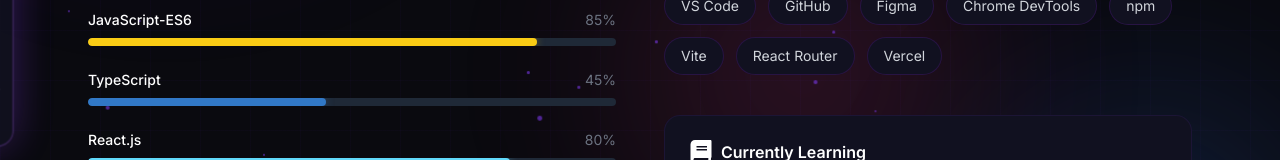
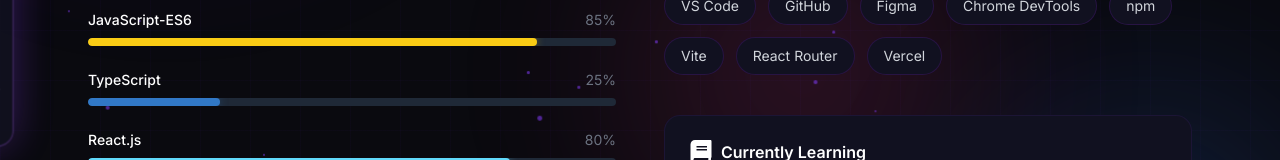
Before and after one commit to sabujAlom/portfolio, a Next.js app: page /skills in a window 1280 px wide. Shown: the part 470-630 px from the top of the page. Built offline with nearby package versions, Linux system fonts and the light colour scheme.

Commit message:
typscrip skill added

```diff
--- a/src/components/layers/Skills.jsx
+++ b/src/components/layers/Skills.jsx
@@ -9,7 +9,7 @@
   { name: 'CSS3', level: 89, color: '#3b82f6' },
   { name: 'Tailwind CSS', level: 85, color: '#38bdf8' },
   { name: 'JavaScript-ES6', level: 85, color: '#facc15' },
-  { name: 'TypeScript', level: 45, color: '#3178C6' },
+  { name: 'TypeScript', level: 25, color: '#3178C6' },
   { name: 'React.js', level: 80, color: '#61dafb' },
   { name: 'Next.js', level: 87, color: '#FFC0CA' },
   { name: 'Node.js', level: 55, color: '#68a063' },
```
